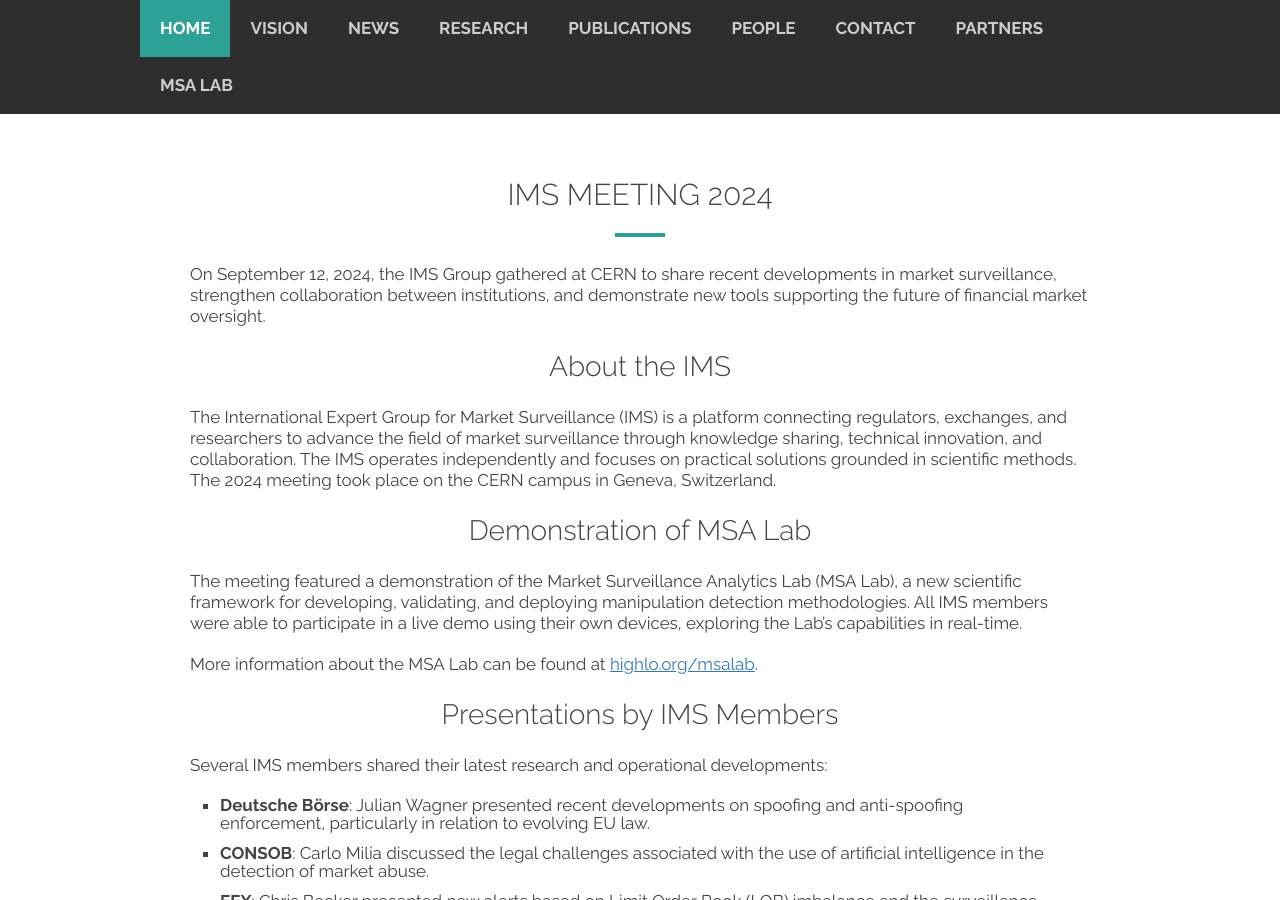
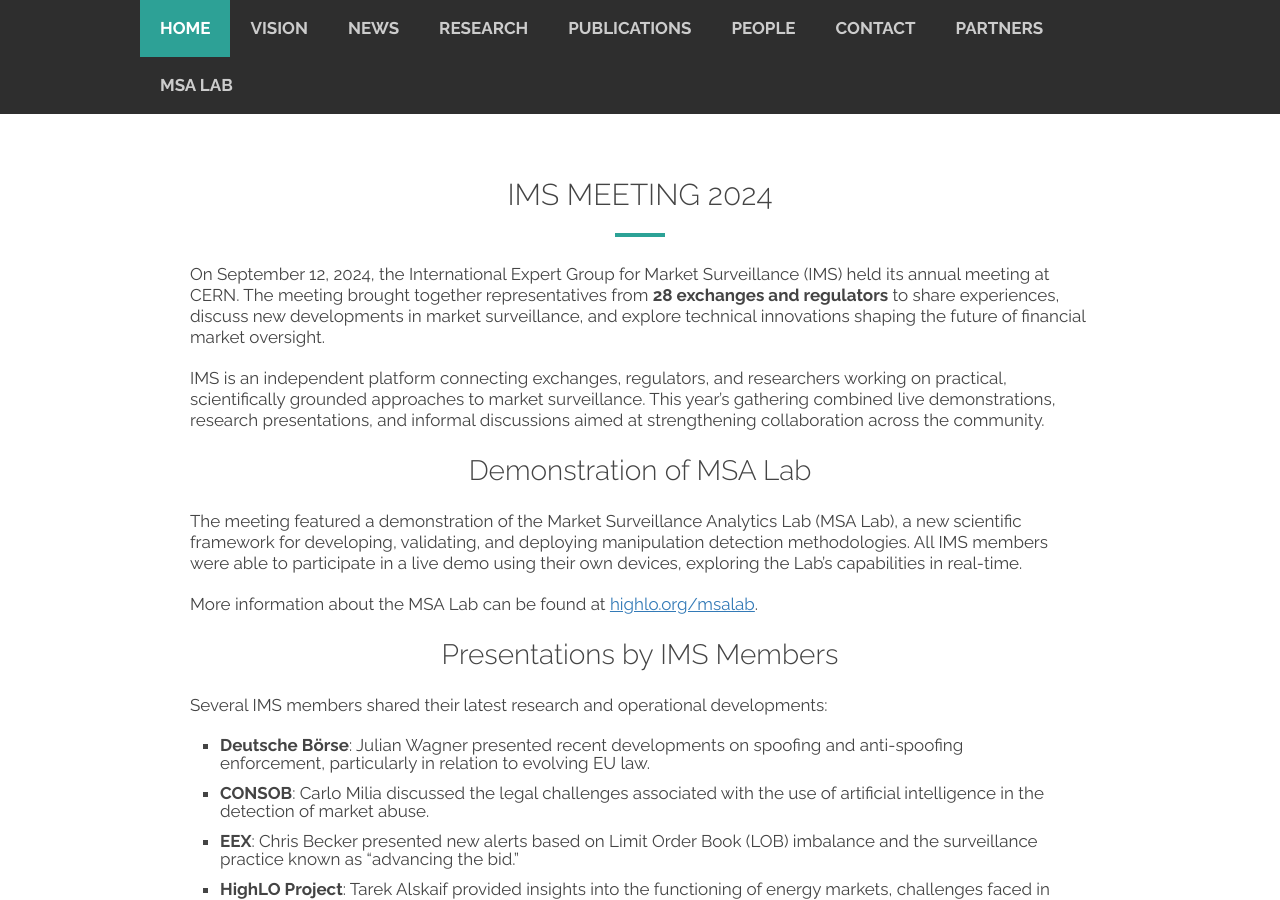
Before and after one commit to HighLO/highlo.github.io, a Jekyll site: the page built from ims2024.md, in a window 1280 px wide and 900 px high. Built offline with Jekyll 4.4.1, drawn with Linux system fonts in a browser that asks for light colours; nearby versions of some CDN libraries; comment, search, counter and statistics services are not loaded.

Commit message:
update ims news post text

```diff
--- a/ims2024.md
+++ b/ims2024.md
@@ -6,11 +6,9 @@
 
 # IMS Meeting 2024
 
-On September 12, 2024, the IMS Group gathered at CERN to share recent developments in market surveillance, strengthen collaboration between institutions, and demonstrate new tools supporting the future of financial market oversight.
+On September 12, 2024, the International Expert Group for Market Surveillance (IMS) held its annual meeting at CERN. The meeting brought together representatives from **28 exchanges and regulators** to share experiences, discuss new developments in market surveillance, and explore technical innovations shaping the future of financial market oversight.
 
-## About the IMS
-
-The International Expert Group for Market Surveillance (IMS) is a platform connecting regulators, exchanges, and researchers to advance the field of market surveillance through knowledge sharing, technical innovation, and collaboration. The IMS operates independently and focuses on practical solutions grounded in scientific methods. The 2024 meeting took place on the CERN campus in Geneva, Switzerland.
+IMS is an independent platform connecting exchanges, regulators, and researchers working on practical, scientifically grounded approaches to market surveillance. This year’s gathering combined live demonstrations, research presentations, and informal discussions aimed at strengthening collaboration across the community.
 
 ## Demonstration of MSA Lab
 
```
